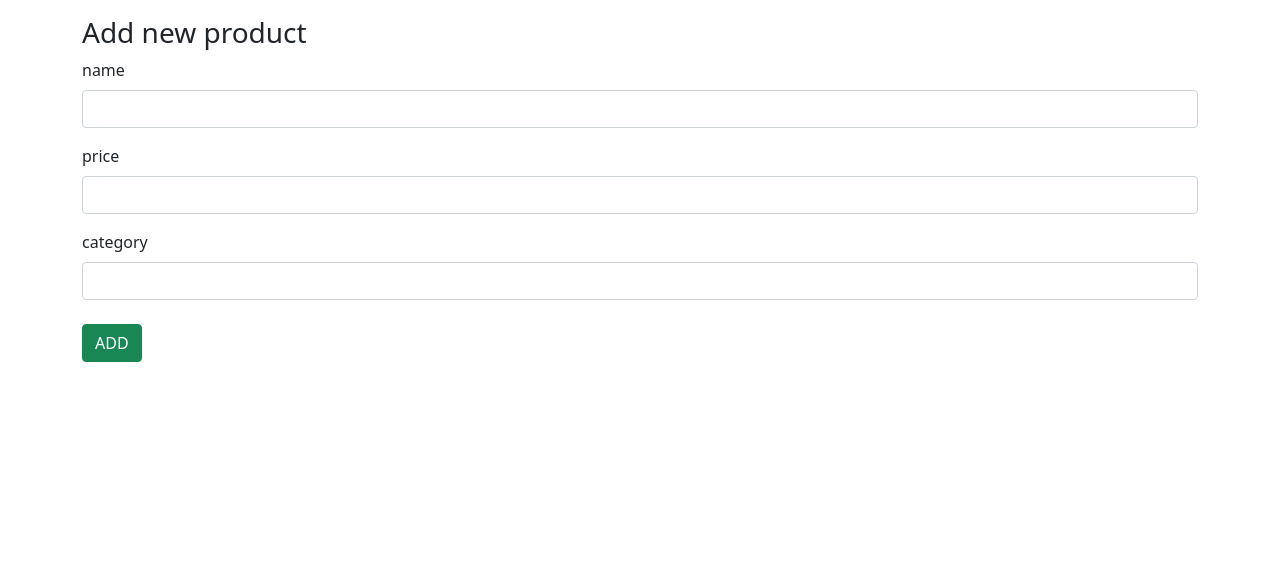
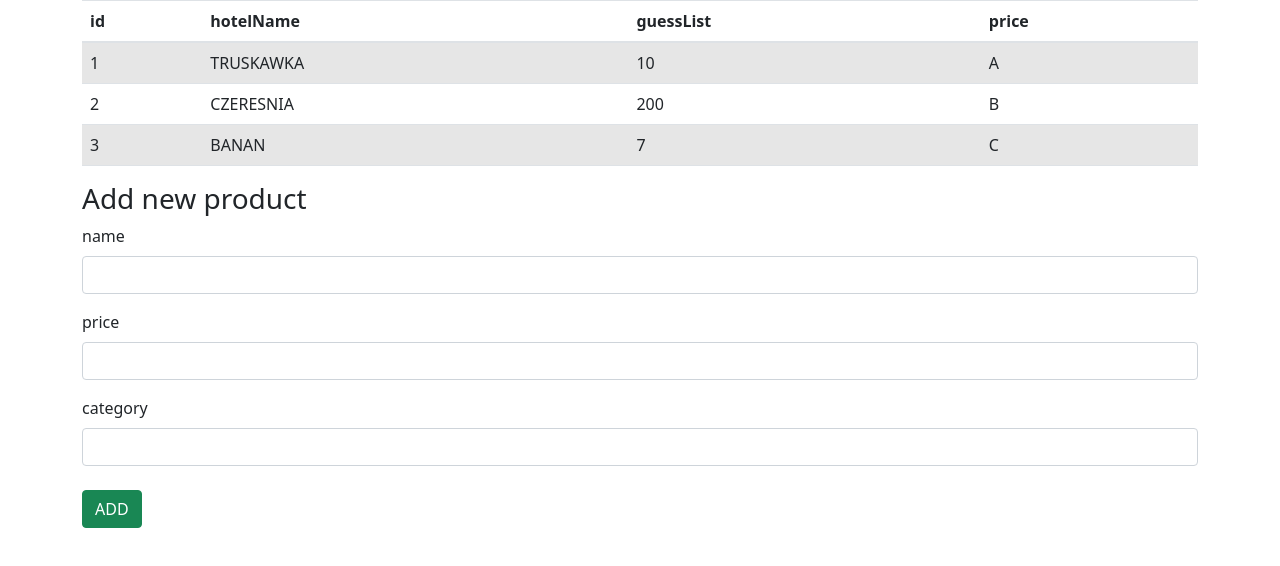
Before and after one commit to PiotrRusiowski/reservation_manager, a website built with webpack: page src/index.html in a window 1280 px wide. Built offline with nearby package versions, Linux system fonts and the light colour scheme.

Commit message:
finish loadReservation fn

```diff
--- a/src/index.html
+++ b/src/index.html
@@ -15,7 +15,8 @@
 
 <body>
 <div class="container">
-    <section class="add-Reservation-Form"></section>
+    <section class="reservation-table"></section>
+    <section class="add-reservation-form"></section>
 
 </div>
 
--- a/src/js/dom/FormManager.js
+++ b/src/js/dom/FormManager.js
@@ -4,7 +4,7 @@ export default class FormManager {
     #id;
     #textFields = [];
     #submitButtonMessage = 'Send';
-    // #submitCallback;
+    #submitCallback;
     #formHeaderText = '';
     #formState = {};
 
@@ -12,14 +12,14 @@ export default class FormManager {
                     id,
                     textFields = [],
                     submitButtonMessage = 'SEND',
-                    // submitCallback = function () {
-                    // },
+                    submitCallback = function () {
+                    },
                     formHeaderText = ''
                 }) {
         this.#id = id;
         this.#textFields = textFields;
         this.#submitButtonMessage = submitButtonMessage;
-        // this.#submitCallback = submitCallback;
+        this.#submitCallback = submitCallback;
         this.#formHeaderText = formHeaderText;
     }
 
@@ -42,8 +42,8 @@ export default class FormManager {
             console.log('-----------------------------------------------------------')
             console.log(this.#formState)
             console.log('-----------------------------------------------------------')
-            ReservationService.addProduct(this.#formState);
-            // this.#submitCallback();
+            ReservationService.addReservation(this.#formState);
+            this.#submitCallback();
         })
 
         return formElement;
@@ -79,7 +79,6 @@ export default class FormManager {
 
     static #createSubmitButton(message) {
         const formattedMessage = message.toUpperCase();
-
         const buttonElement = document.createElement('button');
         buttonElement.className = 'btn btn-success mt-2'
         buttonElement.setAttribute('type', 'submit');
--- a/src/js/dom/TableManager.js
+++ b/src/js/dom/TableManager.js
@@ -0,0 +1,52 @@
+export default class TableManager {
+    #rowClickCallback;
+
+    constructor(rowClickCallback) {
+        this.#rowClickCallback = rowClickCallback;
+    }
+
+    createTable(reservations) {
+        const tableElement = document.createElement('table');
+        tableElement.className = 'table table-striped table-hover';
+        const theadElement = this.#createHeader(reservations[0]);
+        const tbodyElement = this.#createRows(reservations);
+        tableElement.appendChild(theadElement);
+        tableElement.appendChild(tbodyElement);
+        return tableElement;
+    }
+
+    #createHeader(reservation) {
+        const headerElementTHEAD = document.createElement('thead');
+        const headerElementTR = document.createElement('tr');
+        reservation && Object.keys(reservation).forEach(key => {
+            const headerElementTH = document.createElement('th');
+            const headerElementTHData = document.createTextNode(key);
+            headerElementTH.appendChild(headerElementTHData);
+            headerElementTR.appendChild(headerElementTH);
+        });
+        headerElementTHEAD.appendChild(headerElementTR);
+        return headerElementTHEAD;
+    }
+
+    #createRow(reservation) {
+        const rowElementTR = document.createElement('tr');
+        rowElementTR.addEventListener('dblclick', this.#rowClickCallback);
+        Object.values(reservation).forEach(value => {
+            const rowElementTD = document.createElement('td');
+            rowElementTD.setAttribute('reservationId', reservation.id);
+            // const rowElementTDText = document.createTextNode(String(value));
+            rowElementTD.textContent = (String(value))
+            // rowElementTD.appendChild(rowElementTDText)
+            rowElementTR.appendChild(rowElementTD);
+        });
+        return rowElementTR;
+    }
+
+    #createRows(reservations) {
+        const rowElementTBODY = document.createElement('tbody');
+        reservations
+            .map(reservation => this.#createRow(reservation))
+            .forEach(tr => rowElementTBODY.appendChild(tr));
+        return rowElementTBODY;
+    }
+}
--- a/src/js/index.js
+++ b/src/js/index.js
@@ -1,15 +1,31 @@
 import FormManager from "./dom/FormManager";
 import '../css/index.css'
 import 'bootstrap';
+import TableManager from "./dom/TableManager";
+import ReservationService from "./service/ReservationService";
 
-const addReservationForm = document.querySelector('.add-Reservation-Form');
-console.log(addReservationForm)
+const reservationTable = document.querySelector('.reservation-table')
+const addReservationForm = document.querySelector('.add-reservation-form');
+const tableManager = new TableManager()
+const reservationService = new ReservationService()
+
+const loadReservation = () => {
+    const oldTable = reservationTable.firstElementChild;
+    oldTable && reservationTable.removeChild(oldTable)
+    const table = tableManager.createTable(ReservationService.getAllProducts())
+    reservationTable.appendChild(table)
+
+}
+
+loadReservation()
 const formManager = new FormManager({
     id: 'my-form',
     formHeaderText: 'Add new product',
     textFields: ['name', 'price', 'category'],
     submitButtonMessage: 'Add',
-    // submitCallback: loadProducts
-})
+    submitCallback: loadReservation
+});
+
+
 const form = formManager.createForm()
 addReservationForm.appendChild(form)
--- a/src/js/service/ReservationService.js
+++ b/src/js/service/ReservationService.js
@@ -1,68 +1,69 @@
-// import Reservation from "../model/Reservation";
-//
-// // TODO Dla osob ktore ucza sie backendu zrobic REST API
-// export default class ReservationService {
-//     static #products = [
-//         new Reservation(1, 'TRUSKAWKA', 10, 'A'),
-//         new Reservation(2, 'CZERESNIA', 200, 'B'),
-//         new Reservation(3, 'BANAN', 7, 'C')
-//     ]
-//
-//     /*#products = {
-//         1: new Product(1, 'PRODUCT A', 1000, 'A'),
-//         2: new Product(2, 'PRODUCT B', 2000, 'B'),
-//         3: new Product(3, 'PRODUCT C', 3000, 'C')
-//     }*/
-//
-//     /*#products = new Map(
-//         [1, new Product(1, 'PRODUCT A', 1000, 'A')],
-//         [2, new Product(2, 'PRODUCT B', 2000, 'B')],
-//         [3, new Product(3, 'PRODUCT C', 3000, 'C')]
-//     );*/
-//
-//     static #ID = 4
-//
-//     static addReservation({name, price, category}) {
-//         const id = ProductService.#ID++;
-//         ProductService.#products.push(new Product(id, name, price, category));
-//     }
-//
-//     static deleteProduct(id) {
-//         // Szukamy produktow, ktore maja okreslone id - zalozenie jest takie za znajdziemy
-//         // tylko jeden unikalny obiekt, ktory ma takie id
-//         const filteredProducts = ProductService.#products.filter(p => p.id === id);
-//
-//         // Jezeli nie udalo sie znalezc produktu o takim id to wtedy masz blad
-//         if (filteredProducts.length === 0) {
-//             throw new Error(`Cannot find product with id ${id}`);
-//         }
-//
-//         const productToDelete = filteredProducts[0];
-//         const idxToDelete = ProductService.#products.indexOf(productToDelete);
-//         ProductService.#products.splice(idxToDelete, 1);
-//     }
-//
-//     static getAllProducts() {
-//         return ProductService.#products;
-//     }
-//
-//     static filterProducts(expression) {
-//         // Ktos moze wpisywac kilka slow kluczowych np podawanych po spacji
-//         const expressionElements = expression.split(' ');
-//
-//         // Podajac np expression o wartosci 'prod a' dostaniemy tablice ['prod', 'a']
-//         // Potem bedziemy chcieli kazdy element tej tablicy sprawdzic, czy wystepuje w
-//         // naszych produktach,alemoze byc ze produkty sie powwtorza, dlatego zeby finalnie
-//         // nam sie nic nie powtorzylo zastosujemy kolekcje Set
-//
-//         const jsonFilteredProducts = new Set();
-//         expressionElements.forEach(expr => ProductService.#products
-//             .filter(p => p.toString().toLowerCase().includes(expr.toLowerCase()))
-//             .map(p => p.json())
-//             .forEach(json => jsonFilteredProducts.add(json))
-//         )
-//
-//         return [...jsonFilteredProducts].map(json => JSON.parse(json))
-//     }
-//
-// }
+import Reservation from "../model/Reservation";
+
+// TODO Dla osob ktore ucza sie backendu zrobic REST API
+export default class ReservationService {
+    static #products = [
+        new Reservation(1, 'TRUSKAWKA', 10, 'A'),
+        new Reservation(2, 'CZERESNIA', 200, 'B'),
+        new Reservation(3, 'BANAN', 7, 'C')
+    ]
+
+    /*#products = {
+        1: new Product(1, 'PRODUCT A', 1000, 'A'),
+        2: new Product(2, 'PRODUCT B', 2000, 'B'),
+        3: new Product(3, 'PRODUCT C', 3000, 'C')
+    }*/
+
+    /*#products = new Map(
+        [1, new Product(1, 'PRODUCT A', 1000, 'A')],
+        [2, new Product(2, 'PRODUCT B', 2000, 'B')],
+        [3, new Product(3, 'PRODUCT C', 3000, 'C')]
+    );*/
+
+    static #ID = 4
+
+    static addReservation({name, price, category}) {
+        const id = ReservationService.#ID++;
+        ReservationService.#products.push(new Reservation(id, name, price, category));
+        console.log(this.#products)
+    }
+
+    static deleteProduct(id) {
+        // Szukamy produktow, ktore maja okreslone id - zalozenie jest takie za znajdziemy
+        // tylko jeden unikalny obiekt, ktory ma takie id
+        const filteredProducts = ReservationService.#products.filter(p => p.id === id);
+
+        // Jezeli nie udalo sie znalezc produktu o takim id to wtedy masz blad
+        if (filteredProducts.length === 0) {
+            throw new Error(`Cannot find product with id ${id}`);
+        }
+
+        const productToDelete = filteredProducts[0];
+        const idxToDelete = ReservationService.#products.indexOf(productToDelete);
+        ReservationService.#products.splice(idxToDelete, 1);
+    }
+
+    static getAllProducts() {
+        return ReservationService.#products;
+    }
+
+    static filterProducts(expression) {
+        // Ktos moze wpisywac kilka slow kluczowych np podawanych po spacji
+        const expressionElements = expression.split(' ');
+
+        // Podajac np expression o wartosci 'prod a' dostaniemy tablice ['prod', 'a']
+        // Potem bedziemy chcieli kazdy element tej tablicy sprawdzic, czy wystepuje w
+        // naszych produktach,alemoze byc ze produkty sie powwtorza, dlatego zeby finalnie
+        // nam sie nic nie powtorzylo zastosujemy kolekcje Set
+
+        const jsonFilteredProducts = new Set();
+        expressionElements.forEach(expr => ReservationService.#products
+            .filter(p => p.toString().toLowerCase().includes(expr.toLowerCase()))
+            .map(p => p.json())
+            .forEach(json => jsonFilteredProducts.add(json))
+        )
+
+        return [...jsonFilteredProducts].map(json => JSON.parse(json))
+    }
+
+}
```
